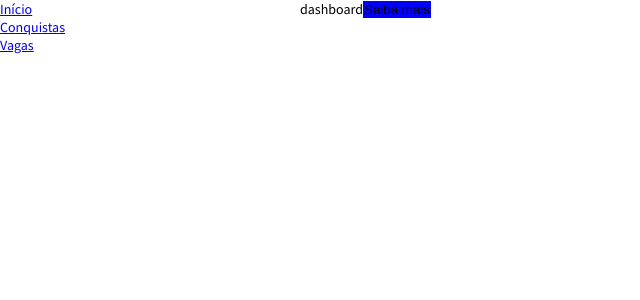
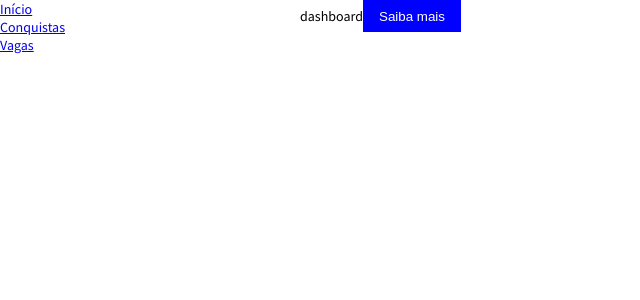
Before and after one commit to luisgarcia173/hackathon-rocket, a React (Create React App) app: page / in a window 1280 px wide. Shown: the top 300 px of the page, without its empty margins (0-640 px from the left). Built offline with nearby package versions, Linux system fonts and the light colour scheme.

Commit message:
feat: Criado component de button

```diff
--- a/src/components/Button/styles.js
+++ b/src/components/Button/styles.js
@@ -1,9 +1,29 @@
 import styled from 'styled-components';
+import { darken, lighten, readableColor } from 'polished';
 
 // Config
 import { colors, padding } from "config";
 
 export const Wrapper = styled.button`
+  outline: none;
+  cursor: pointer;
   border: 1px solid ${p => colors[p.color]};
   background-color: ${p => colors[p.color]};
+  padding: ${p => padding[p.padding] / 2}px ${p => padding[p.padding]}px;
+  color: ${p => readableColor(colors[p.color], colors.secondary, colors.primary)};
+
+  transition: transform .18s, background-color .18s, border .18s;
+  will-change: transform, background-color, border;
+
+  :hover {
+    border: 1px solid ${p => lighten(0.05, colors[p.color])};
+    background-color: ${p => lighten(0.05, colors[p.color])};
+    transform: scale(1.01);
+  }
+
+  :active {
+    border: 1px solid ${p => darken(0.05, colors[p.color])};
+    background-color: ${p => darken(0.05, colors[p.color])};
+    transform: scale(0.99);
+  }
 `;
```
